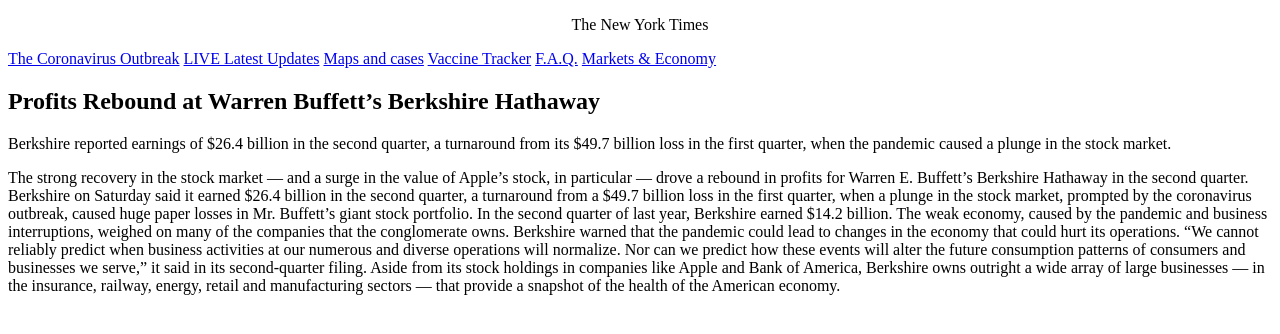
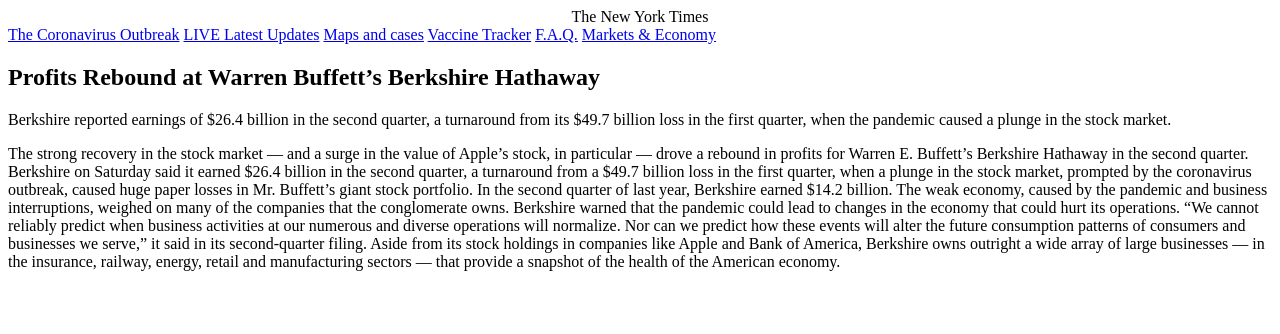
Before and after one commit to WebHeroSchool/NYT_Buffett, a plain HTML site: page index.html in a window 1280 px wide. Drawn offline with Linux system fonts and the light colour scheme.

Commit message:
no message

```diff
--- a/index.html
+++ b/index.html
@@ -5,11 +5,7 @@
   <title>Тег CENTER</title>
   <meta http-equiv="Content-Type" content="text/html; charset=utf-8">
   </head>
-
-  <center>
-  <p>The New York Times</p>
-  </center>
-
+  <div align="center">The New York Times</div>
 <body>
   <header class="header">
     <nav class="main-menu">
```
